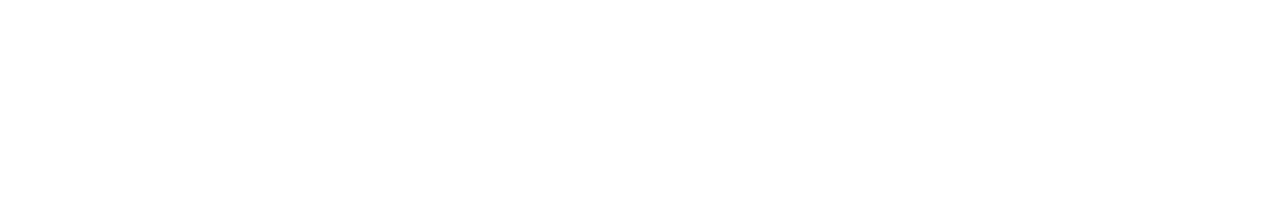
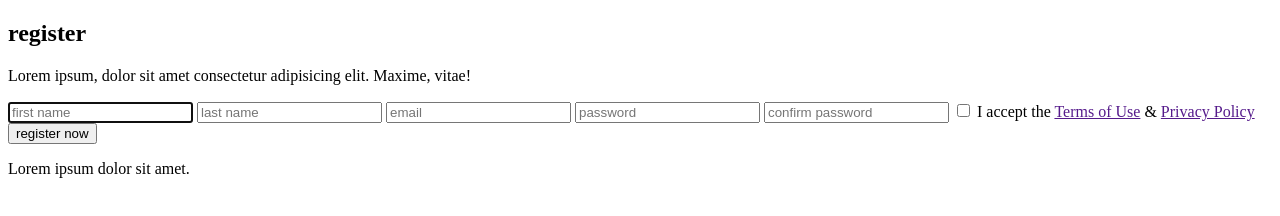
Before and after one commit to HannaTkachenko/form_hw, a plain HTML site: page index.html in a window 1280 px wide. Drawn offline with Linux system fonts and the light colour scheme.

Commit message:
Add structure in html

```diff
--- a/index.html
+++ b/index.html
@@ -1,12 +1,44 @@
 <!DOCTYPE html>
 <html lang="en">
-<head>
-  <meta charset="UTF-8">
-  <meta http-equiv="X-UA-Compatible" content="IE=edge">
-  <meta name="viewport" content="width=device-width, initial-scale=1.0">
-  <title>Form</title>
-</head>
-<body>
-
-</body>
+  <head>
+    <meta charset="UTF-8" />
+    <meta http-equiv="X-UA-Compatible" content="IE=edge" />
+    <meta name="viewport" content="width=device-width, initial-scale=1.0" />
+    <title>Form</title>
+  </head>
+  <body>
+    <section>
+      <div>
+        <h1 class="main-title">register</h1>
+        <p>
+          Lorem ipsum, dolor sit amet consectetur adipisicing elit. Maxime,
+          vitae!
+        </p>
+        <form class="form" action="">
+          <input
+            type="text"
+            placeholder="first name"
+            autofocus
+            name="first name"
+            required
+          />
+          <input type="text" placeholder="last name" name="last name" />
+          <input type="email" placeholder="email" name="email" required/>
+          <input type="password" placeholder="password" name="password" required/>
+          <input
+            type="password"
+            placeholder="confirm password"
+            name="confirm password"
+            required
+          />
+          <label for="">
+            <input type="checkbox" name="accept" value="accept" required/>
+            <span>I accept the <a href="">Terms of Use</a> & <a href="">Privacy Policy</a> </span>
+          </label>
+          <button type="submit">register now</button>
+        </form>
+        <p>Lorem ipsum dolor sit amet.</p>
+      </div>
+    </section>
+  </body>
 </html>
```
